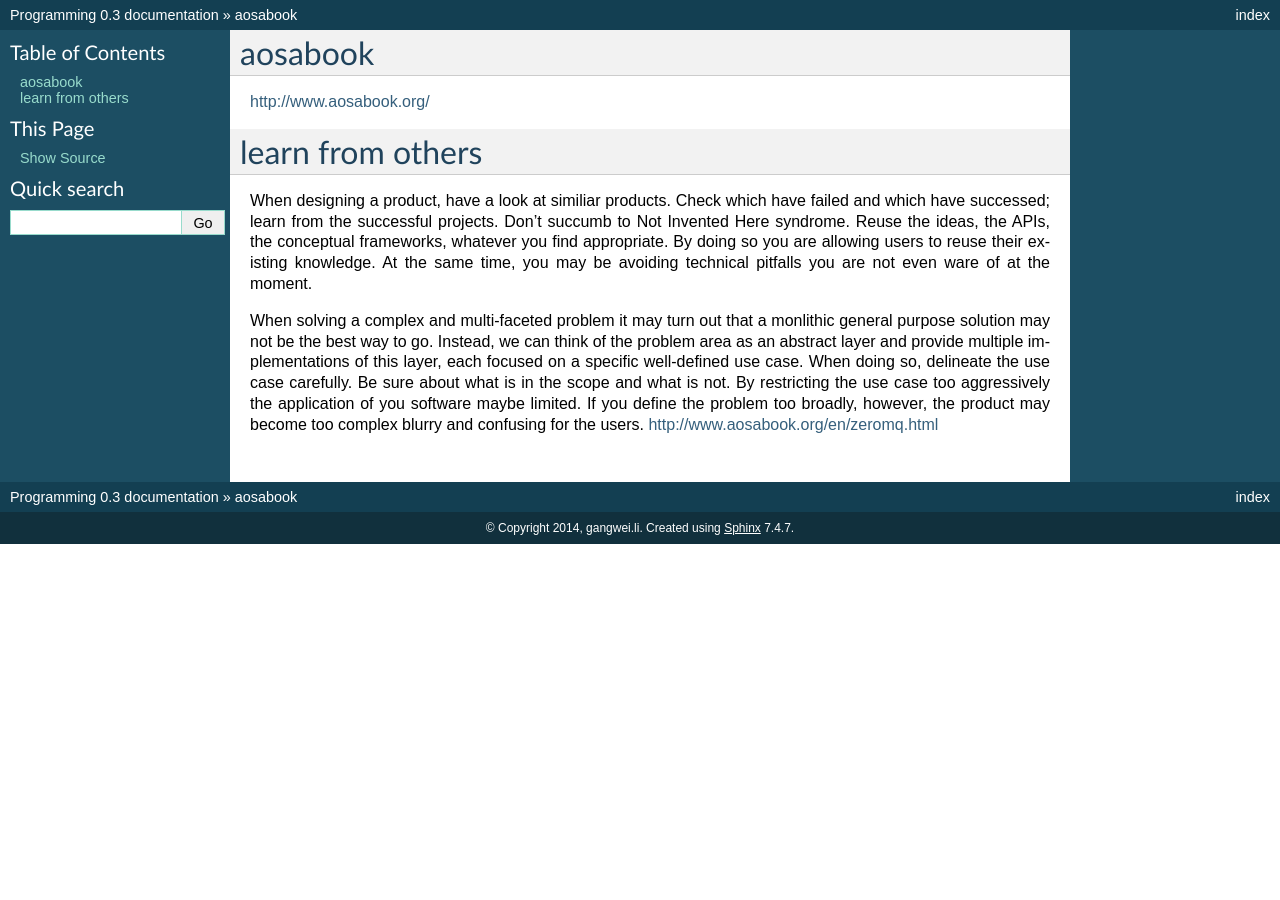
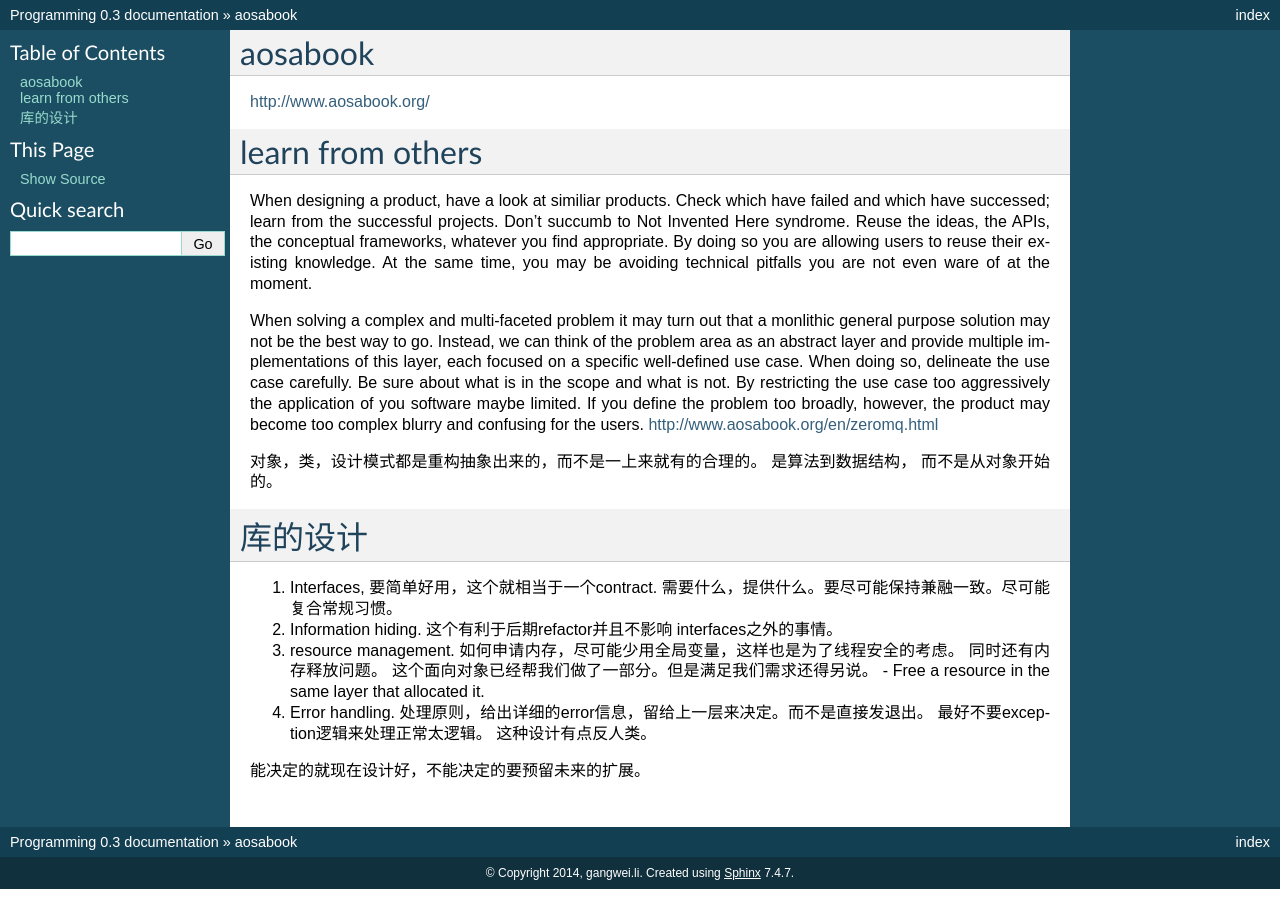
Before and after one commit to gwli/Programming, a Sphinx documentation site: the page built from source/content/Stage_1/DesignPattern.rst, in a window 1280 px wide. Built offline with Sphinx 7.4.7, drawn with Linux system fonts in a browser that asks for light colours.

Commit message:
how to define a lib

```diff
--- a/source/content/Stage_1/DesignPattern.rst
+++ b/source/content/Stage_1/DesignPattern.rst
@@ -11,3 +11,17 @@ When designing a product, have a look at similiar products. Check which have fai
 
 When solving a complex and multi-faceted problem it may turn out that a monlithic general purpose solution may not be the best way to go. Instead, we can think of the problem area as an abstract layer and provide multiple implementations of this layer, each focused on a specific well-defined use case. When doing so, delineate the use case carefully. Be sure about what is in the scope and what is not. By restricting the use case too aggressively the application of you software maybe limited. If you define the problem too broadly, however, the product may become too complex blurry and confusing for the users.
 http://www.aosabook.org/en/zeromq.html
+
+对象，类，设计模式都是重构抽象出来的，而不是一上来就有的合理的。 是算法到数据结构， 而不是从对象开始的。
+
+
+库的设计
+========
+
+#. Interfaces, 要简单好用，这个就相当于一个contract. 需要什么，提供什么。要尽可能保持兼融一致。尽可能复合常规习惯。
+#. Information hiding.  这个有利于后期refactor并且不影响 interfaces之外的事情。
+#. resource management. 如何申请内存，尽可能少用全局变量，这样也是为了线程安全的考虑。 同时还有内存释放问题。 这个面向对象已经帮我们做了一部分。但是满足我们需求还得另说。
+   - Free a resource in the same layer that allocated it.
+#. Error handling. 处理原则，给出详细的error信息，留给上一层来决定。而不是直接发退出。 最好不要exception逻辑来处理正常太逻辑。 这种设计有点反人类。
+
+能决定的就现在设计好，不能决定的要预留未来的扩展。
```
